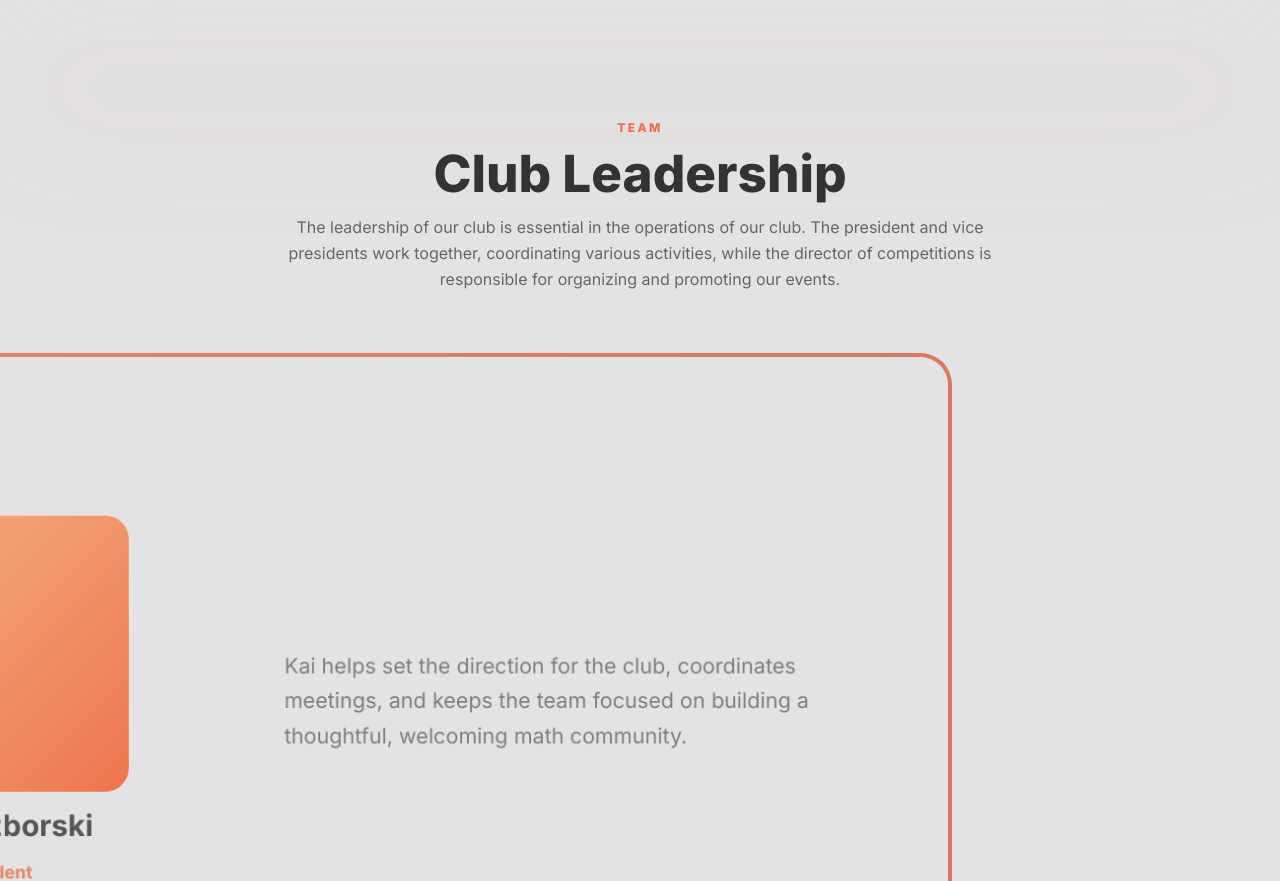
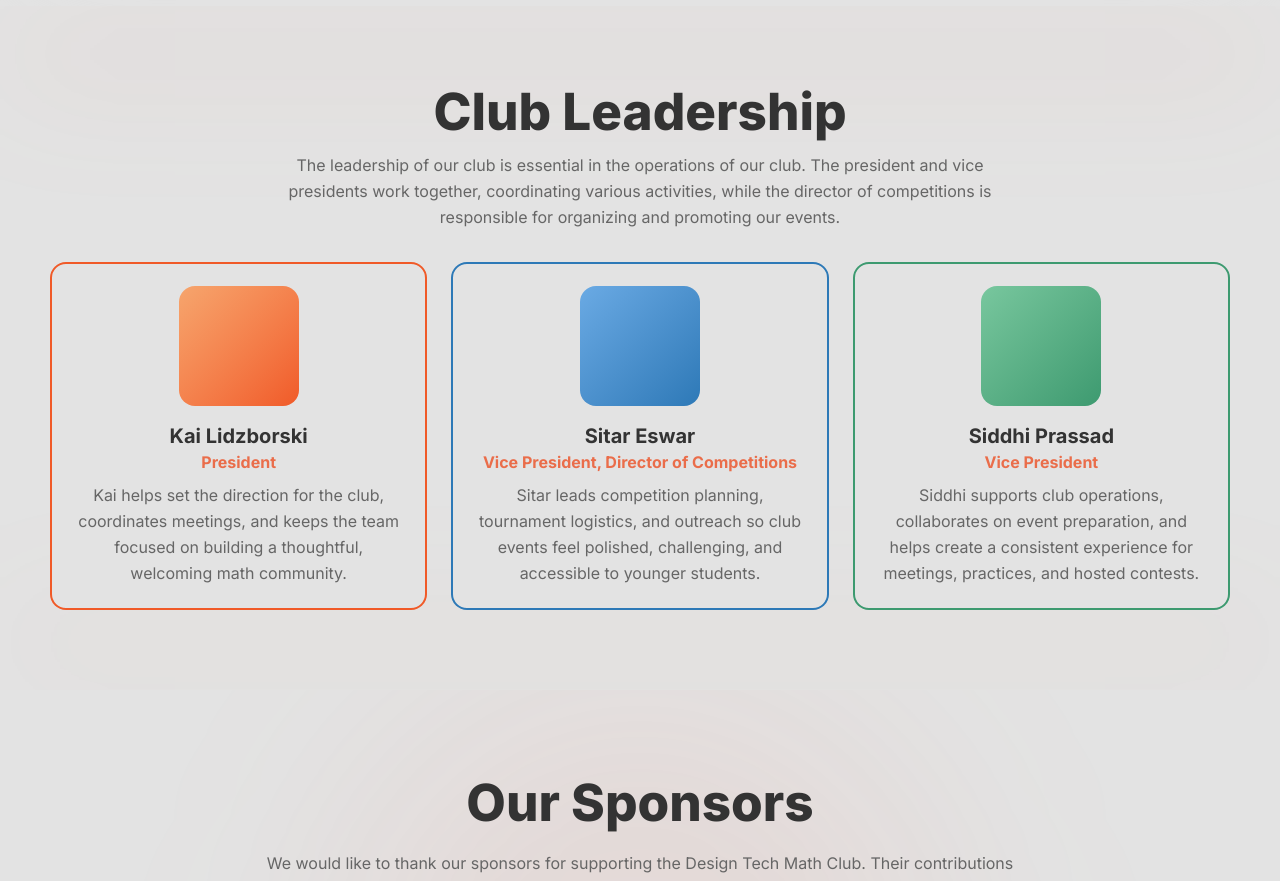
Before and after one commit to 123123123123Sitar/dtechmathclubwebsite, a React (Vite) app: page /about-our-team in a window 1280 px wide. Shown: the part 1900-2781 px from the top of the page. Built offline with nearby package versions, Linux system fonts and the light colour scheme.

Commit message:
space optimized

```diff
--- a/src/components/OrbitSponsorSection.jsx
+++ b/src/components/OrbitSponsorSection.jsx
@@ -10,19 +10,22 @@ export default function OrbitSponsorSection({ title, description, tiers }) {
   return (
     <section className="py-20 relative overflow-hidden">
       {/* Background glow */}
-      <div className="absolute top-0 left-1/2 -translate-x-1/2 w-[600px] h-[600px] bg-brand/8 rounded-full blur-[120px] pointer-events-none" />
+      <motion.div
+        className="absolute top-0 left-1/2 -translate-x-1/2 w-[600px] h-[600px] bg-brand/8 rounded-full blur-[120px] pointer-events-none"
+        initial={{ opacity: 0, scale: 0.8 }}
+        whileInView={{ opacity: 1, scale: 1 }}
+        viewport={{ once: true }}
+        transition={{ duration: 0.8 }}
+      />
 
       <div className="w-[min(calc(100%-2rem),1180px)] mx-auto relative z-10">
         <motion.div
           className="max-w-3xl mx-auto text-center mb-12"
           initial={{ opacity: 0, y: 24 }}
           whileInView={{ opacity: 1, y: 0 }}
-          viewport={{ once: true }}
+          viewport={{ once: true, amount: 0.3 }}
           transition={{ duration: 0.6 }}
         >
-          <p className="mb-3 text-xs font-extrabold tracking-[0.2em] uppercase text-brand">
-            Partners
-          </p>
           <h2 className="text-[clamp(2rem,4vw,3.2rem)] font-extrabold leading-tight text-txt">
             {title}
           </h2>
@@ -35,10 +38,10 @@ export default function OrbitSponsorSection({ title, description, tiers }) {
             <motion.div
               key={tier.name}
               className="rounded-3xl border border-border-subtle bg-surface-card backdrop-blur-sm p-6 hover:border-brand/30 transition-all duration-300"
-              initial={{ opacity: 0, y: 30 }}
-              whileInView={{ opacity: 1, y: 0 }}
-              viewport={{ once: true }}
-              transition={{ duration: 0.5, delay: i * 0.12 }}
+              initial={{ opacity: 0, y: 30, x: i % 2 === 0 ? -20 : 20 }}
+              whileInView={{ opacity: 1, y: 0, x: 0 }}
+              viewport={{ once: true, amount: 0.2 }}
+              transition={{ duration: 0.6, delay: i * 0.15 }}
             >
               <h3 className="text-center text-lg font-bold text-brand mb-5">
                 {tier.name}
@@ -51,11 +54,11 @@ export default function OrbitSponsorSection({ title, description, tiers }) {
                     target="_blank"
                     rel="noreferrer"
                     className="group block text-center p-5 rounded-2xl border border-border-accent bg-surface-3 hover:bg-brand hover:border-brand transition-all duration-200"
-                    initial={{ opacity: 0, scale: 0.9 }}
-                    whileInView={{ opacity: 1, scale: 1 }}
-                    viewport={{ once: true }}
-                    transition={{ duration: 0.4, delay: i * 0.1 + j * 0.08 }}
-                    whileHover={{ y: -2 }}
+                    initial={{ opacity: 0, scale: 0.85, rotateY: -15 }}
+                    whileInView={{ opacity: 1, scale: 1, rotateY: 0 }}
+                    viewport={{ once: true, amount: 0.2 }}
+                    transition={{ duration: 0.5, delay: i * 0.1 + j * 0.08 }}
+                    whileHover={{ y: -4, scale: 1.05 }}
                   >
                     <span className="block font-extrabold text-brand group-hover:text-white mb-1">
                       {sponsor.name}
@@ -79,11 +82,11 @@ export default function OrbitSponsorSection({ title, description, tiers }) {
               target="_blank"
               rel="noreferrer"
               className="inline-flex items-center px-5 py-2.5 rounded-full border border-border-accent bg-surface-3 text-brand font-bold text-sm hover:bg-brand hover:text-white hover:border-brand transition-all duration-200"
-              initial={{ opacity: 0, y: 16 }}
-              whileInView={{ opacity: 1, y: 0 }}
-              viewport={{ once: true }}
-              transition={{ duration: 0.4, delay: 0.3 + i * 0.08 }}
-              whileHover={{ scale: 1.05 }}
+              initial={{ opacity: 0, y: 20, rotateZ: -5 }}
+              whileInView={{ opacity: 1, y: 0, rotateZ: 0 }}
+              viewport={{ once: true, amount: 0.3 }}
+              transition={{ duration: 0.5, delay: 0.3 + i * 0.06 }}
+              whileHover={{ scale: 1.08, y: -2 }}
             >
               {s.name}
             </motion.a>
--- a/src/components/ScrollStatPanel.jsx
+++ b/src/components/ScrollStatPanel.jsx
@@ -46,7 +46,7 @@ export default function ScrollStatPanel({ value, label, direction = "left" }) {
   return (
     <div
       ref={ref}
-      className="w-screen ml-[calc(50%-50vw)] min-h-[42vh] sm:min-h-[40vh] lg:min-h-[44vh] flex items-center justify-center overflow-hidden bg-linear-to-r from-brand-dark via-brand to-brand-light text-white"
+      className="w-screen ml-[calc(50%-50vw)] min-h-[32vh] sm:min-h-[30vh] lg:min-h-[32vh] flex items-center justify-center overflow-hidden bg-linear-to-r from-brand-dark via-brand to-brand-light text-white"
       style={{
         transform: `translateX(${translateX}%) scale(${scale})`,
         opacity,
@@ -54,11 +54,11 @@ export default function ScrollStatPanel({ value, label, direction = "left" }) {
         willChange: "transform, opacity",
       }}
     >
-      <div className="grid gap-1.5 sm:gap-2 text-center px-5 py-10 sm:px-8 md:px-10">
-        <span className="text-[clamp(3rem,14vw,8rem)] font-extrabold leading-[0.9]">
+      <div className="grid gap-1 sm:gap-1.5 text-center px-5 py-6 sm:px-8 md:px-10">
+        <span className="text-[clamp(2.5rem,12vw,7rem)] font-extrabold leading-[0.9]">
           {value}
         </span>
-        <span className="max-w-[16ch] mx-auto text-[clamp(1rem,4vw,2rem)] font-bold tracking-[0.14em] sm:tracking-wider uppercase leading-tight text-balance">
+        <span className="max-w-[16ch] mx-auto text-[clamp(0.9rem,3.5vw,1.8rem)] font-bold tracking-[0.14em] sm:tracking-wider uppercase leading-tight text-balance">
           {label}
         </span>
       </div>
--- a/src/components/SponsorSection.jsx
+++ b/src/components/SponsorSection.jsx
@@ -11,9 +11,6 @@ export default function SponsorSection({ title, description, tiers, centered = f
           viewport={{ once: true }}
           transition={{ duration: 0.5 }}
         >
-          <p className="mb-3 text-xs font-extrabold tracking-[0.2em] uppercase text-brand">
-            Partners
-          </p>
           <h2 className="text-[clamp(2rem,4vw,3.2rem)] font-extrabold leading-tight text-txt">
             {title}
           </h2>
--- a/src/pages/About.jsx
+++ b/src/pages/About.jsx
@@ -88,7 +88,6 @@ export default function About() {
             transition={{ duration: 0.7, ease: "easeOut" }}
           >
               <SectionHeader
-              eyebrow="About"
                 title="About Design Tech Math Club"
                 description="Welcome to the Design Tech Math Club! We're a community of math enthusiasts who come together to explore the beauty of mathematics. Whether it's through engaging competitions, problem-solving, or collaborative projects, we strive to inspire and empower the math community."
               />
@@ -142,7 +141,7 @@ export default function About() {
         <div className="absolute inset-0 bg-surface-2/50" />
         <div className="relative z-10 w-[min(calc(100%-2rem),1180px)] mx-auto grid md:grid-cols-2 gap-10">
           <div>
-            <SectionHeader eyebrow="Events" title="Competitions We Participate In" />
+              <SectionHeader title="Competitions We Participate In" />
             <div className="grid gap-3">
               {competitions.map((c, i) => (
                 <motion.div
@@ -158,7 +157,7 @@ export default function About() {
             </div>
           </div>
           <div>
-            <SectionHeader eyebrow="Hosted" title="Competitions We Host" />
+              <SectionHeader title="Competitions We Host" />
             <div className="grid gap-3">
               {hosted.map((e, i) => (
                 <motion.div
@@ -182,41 +181,50 @@ export default function About() {
         <section className="py-20">
         <div className="w-[min(calc(100%-2rem),1180px)] mx-auto">
           <SectionHeader
-            eyebrow="Team"
             title="Club Leadership"
             description="The leadership of our club is essential in the operations of our club. The president and vice presidents work together, coordinating various activities, while the director of competitions is responsible for organizing and promoting our events."
             align="center"
           />
         </div>
-        <div className="grid gap-0 mt-10">
+        <div className="w-[min(calc(100%-2rem),1180px)] mx-auto grid md:grid-cols-3 gap-6">
           {leaders.map((leader, index) => (
+            <motion.article
+              className="flex flex-col items-center rounded-2xl overflow-hidden bg-surface-2 cursor-default"
+              key={leader.name}
+              initial={{ opacity: 0, y: 20 }}
+              whileInView={{ opacity: 1, y: 0 }}
+              whileHover={{ y: -8, transition: { duration: 0.3 } }}
+              viewport={{ once: true }}
+              transition={{ duration: 0.5, delay: index * 0.15 }}
+              style={{
+                boxShadow: `inset 0 0 0 2px ${
+                  leader.gradient === "from-[#f6a56d] to-[#f05a28]"
+                    ? "#f05a28"
+                    : leader.gradient === "from-[#6aaae4] to-[#2d79b7]"
+                    ? "#2d79b7"
+                    : "#3d9a70"
+                }`,
+              }}
+            >
+              <div className="w-full p-6 flex flex-col items-center text-center gap-4">
+                <div>
                   <div
-              className="w-screen ml-[calc(50%-50vw)] px-4 md:px-8 py-3 md:py-4"
-              key={leader.name}
-            >
-              <ScrollReveal direction={index % 2 === 0 ? "left" : "right"}>
-                <article className="min-h-[calc(100svh-94px)] md:min-h-[calc(100svh-94px)] flex items-center rounded-none md:rounded-[32px] overflow-hidden bg-linear-to-r from-brand to-brand-dark p-1">
-                  <div className="w-full min-h-[calc(100svh-102px)] md:min-h-[calc(100svh-102px)] rounded-none md:rounded-[28px] bg-surface-2 p-6 md:p-10 grid md:grid-cols-[0.72fr_1.28fr] gap-8 items-center">
-                    <div className="flex flex-col items-center gap-4">
-                      <div
-                        className={`w-full max-w-[280px] aspect-square rounded-3xl bg-linear-to-br ${leader.gradient}`}
+                    className={`w-[120px] h-[120px] rounded-2xl bg-linear-to-br ${leader.gradient}`}
                   />
-                      <h3 className="text-2xl md:text-3xl font-bold text-txt text-center">
+                </div>
+                <div>
+                  <h3 className="text-lg md:text-xl font-bold text-txt">
                     {leader.name}
                   </h3>
-                      <p className="text-brand font-bold text-base md:text-lg text-center">
+                  <p className="text-brand font-bold text-sm md:text-base mb-2">
                     {leader.role}
                   </p>
-                    </div>
-                    <div className="md:max-w-[56ch] mx-auto">
-                      <p className="text-txt-muted leading-relaxed text-lg md:text-[1.35rem]">
+                  <p className="text-txt-muted leading-relaxed text-sm md:text-base">
                     {leader.description}
                   </p>
                 </div>
               </div>
-                </article>
-              </ScrollReveal>
-            </div>
+            </motion.article>
           ))}
         </div>
         </section>
--- a/src/pages/Competitions.jsx
+++ b/src/pages/Competitions.jsx
@@ -33,7 +33,6 @@ export default function Competitions() {
     <section className="section section-top">
       <div className="container">
         <SectionHeader
-          eyebrow="Calendar"
           title="Upcoming Events"
           description="Explore the club's upcoming public events and competition offerings."
         />
--- a/src/pages/DTMT.jsx
+++ b/src/pages/DTMT.jsx
@@ -35,7 +35,6 @@ export default function DTMT() {
 
         <div className="relative z-10 w-[min(calc(100%-2rem),1180px)] mx-auto text-center">
           <SectionHeader
-            eyebrow="Signature Competition"
             title="Design Tech Math Tournament"
             description="The Design Tech Math Club is hosting our biggest competition of the year, the Design Tech Math Tournament (DTMT), on March 8th. This is a competitive yet welcoming event for middle school students in the Bay Area."
             align="center"
@@ -108,7 +107,6 @@ export default function DTMT() {
         >
           <div>
             <SectionHeader
-              eyebrow="Format"
               title="Tournament Details"
               description="Students compete in subject rounds covering Algebra, Geometry, Discrete, and a 6th Grade Test, followed by a Team Round and Sequence Round. The activities session includes Professor Ciprian Manolescu's presentation on Knot Theory, random math problem sets, math jeopardy, and a relay round. Tiebreakers use a Mathcounts-style Countdown round."
             />
@@ -130,8 +128,8 @@ export default function DTMT() {
         <section className="py-20 relative">
         <div className="absolute inset-0 bg-surface-2/50" />
         <div className="relative z-10 w-[min(calc(100%-2rem),1180px)] mx-auto">
-          <SectionHeader eyebrow="Day Of" title="Schedule" />
-          <div className="grid gap-3">
+          <SectionHeader title="Schedule" />
+          <div className="grid grid-cols-1 md:grid-cols-2 gap-3">
             {schedule.map(([time, detail], i) => (
               <motion.div
                 key={`${time}-${detail}`}
@@ -152,7 +150,7 @@ export default function DTMT() {
       <FlowSection>
         <section className="py-20">
         <div className="w-[min(calc(100%-2rem),1180px)] mx-auto">
-          <SectionHeader eyebrow="Archive" title="Problems and Solutions" />
+          <SectionHeader title="Problems and Solutions" />
           <div className="grid md:grid-cols-2 gap-5">
             <ArchiveCard title="DTMT 2026 Problems and Solutions" entries={archives2026} />
             <ArchiveCard title="DTMT 2025 Problems and Solutions" entries={archives2025} />
--- a/src/pages/Home.jsx
+++ b/src/pages/Home.jsx
@@ -153,7 +153,7 @@ export default function Home() {
       <FlowSection>
         <section className="py-20">
         <div className="w-[min(calc(100%-2rem),1180px)] mx-auto">
-          <SectionHeader eyebrow="Contact" title="Contact Us" align="center" />
+          <SectionHeader title="Contact Us" align="center" />
           <motion.div
             className="max-w-[1000px] mx-auto rounded-3xl border border-border-subtle bg-surface-card backdrop-blur-sm p-8 md:p-10"
             {...fadeUp}
--- a/src/pages/PuzzleNight.jsx
+++ b/src/pages/PuzzleNight.jsx
@@ -60,7 +60,6 @@ export default function PuzzleNight() {
 
         <div className="relative z-10 w-[min(calc(100%-2rem),1180px)] mx-auto text-center">
           <SectionHeader
-            eyebrow="Community Event"
             title="Design Tech Puzzle Night"
             description="The Design Math Club hosts an exploration-focused Puzzle Night for Middle Schoolers in the Bay Area during late November. The Puzzle Night features a variety of interactive puzzle stations, each offering a different way to explore the fun side of mathematics."
             align="center"
@@ -109,7 +108,6 @@ export default function PuzzleNight() {
         <div className="w-[min(calc(100%-2rem),1180px)] mx-auto grid md:grid-cols-2 gap-10">
           <div>
             <SectionHeader
-              eyebrow="Activities"
               title="Activities and Stations"
               description="We are offering the following activities and stations."
             />
@@ -158,8 +156,8 @@ export default function PuzzleNight() {
         <section className="py-20 relative">
         <div className="absolute inset-0 bg-surface-2/50" />
         <div className="relative z-10 w-[min(calc(100%-2rem),1180px)] mx-auto">
-          <SectionHeader eyebrow="Timeline" title="Schedule" />
-          <div className="grid gap-3">
+          <SectionHeader title="Schedule" />
+          <div className="grid grid-cols-1 md:grid-cols-2 gap-3">
             {schedule.map(([time, detail], i) => (
               <motion.div
                 key={`${time}-${detail}`}
```
Lines whose indentation alone changed are shown as unchanged.
